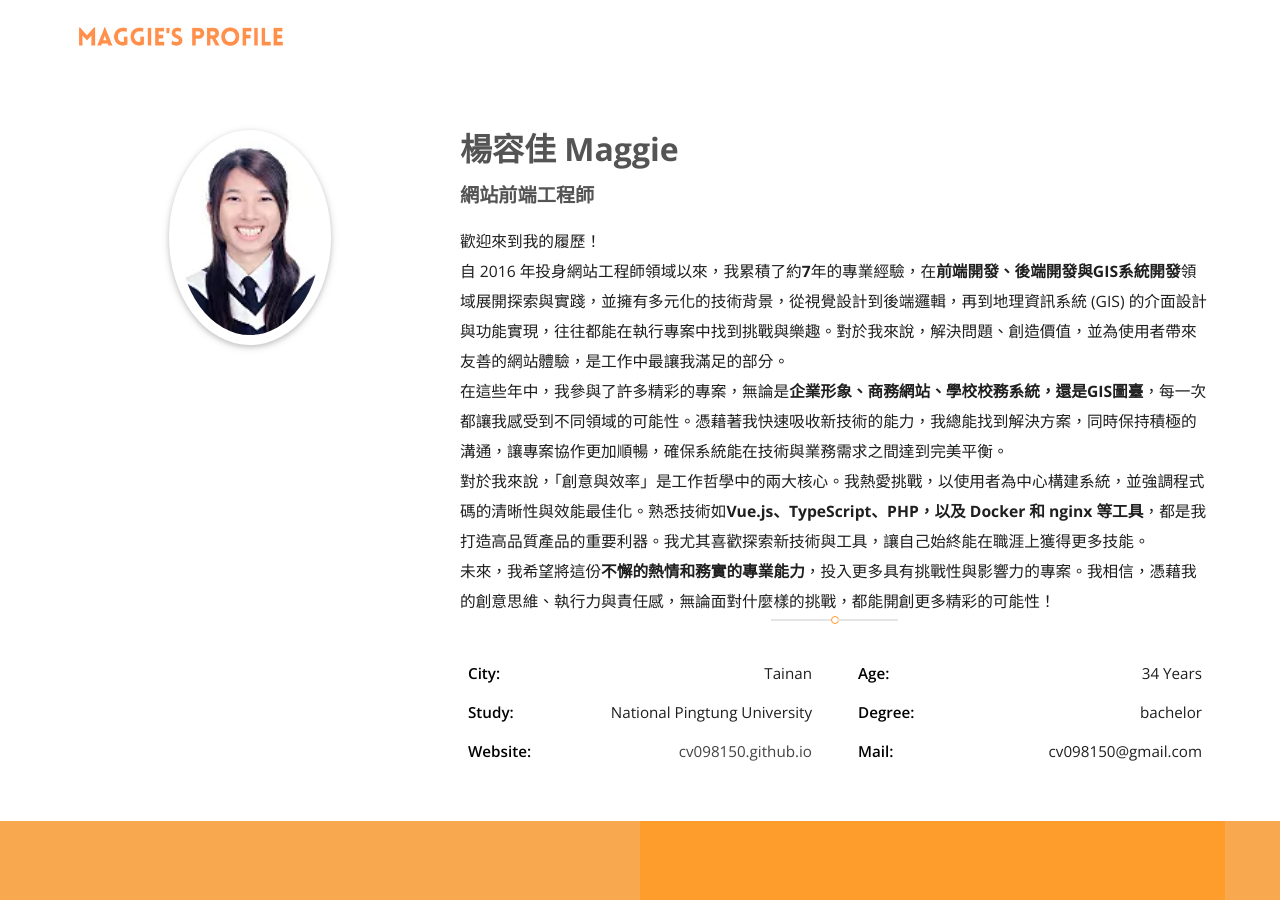
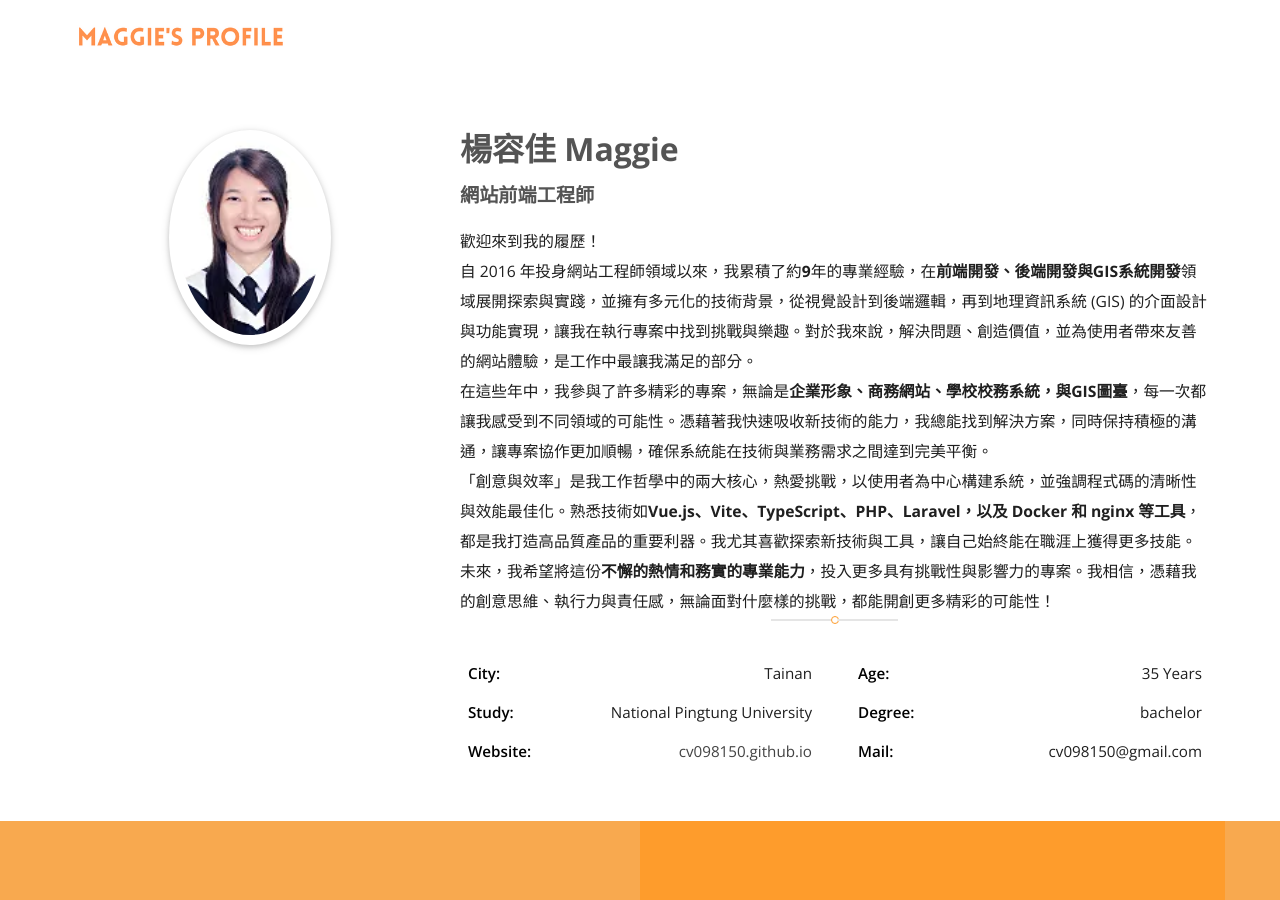
Before and after one commit to cv098150/cv098150.github.io, a Jekyll site: the page built from index.html, in a window 1280 px wide and 900 px high. Built offline with Jekyll 4.4.1, drawn with Linux system fonts in a browser that asks for light colours.

Commit message:
text - 修改自傳

```diff
--- a/index.html
+++ b/index.html
@@ -17,9 +17,9 @@ title: Home
                 <h6>網站前端工程師</h6>
                 <p>
                     歡迎來到我的履歷！<br>
-                    自 2016 年投身網站工程師領域以來，我累積了約<strong>7</strong>年的專業經驗，在<strong>前端開發、後端開發與GIS系統開發</strong>領域展開探索與實踐，並擁有多元化的技術背景，從視覺設計到後端邏輯，再到地理資訊系統 (GIS) 的介面設計與功能實現，往往都能在執行專案中找到挑戰與樂趣。對於我來說，解決問題、創造價值，並為使用者帶來友善的網站體驗，是工作中最讓我滿足的部分。<br>
-                    在這些年中，我參與了許多精彩的專案，無論是<strong>企業形象、商務網站、學校校務系統，還是GIS圖臺</strong>，每一次都讓我感受到不同領域的可能性。憑藉著我快速吸收新技術的能力，我總能找到解決方案，同時保持積極的溝通，讓專案協作更加順暢，確保系統能在技術與業務需求之間達到完美平衡。<br>
-                    對於我來說，「創意與效率」是工作哲學中的兩大核心。我熱愛挑戰，以使用者為中心構建系統，並強調程式碼的清晰性與效能最佳化。熟悉技術如<strong>Vue.js、TypeScript、PHP，以及 Docker 和 nginx 等工具</strong>，都是我打造高品質產品的重要利器。我尤其喜歡探索新技術與工具，讓自己始終能在職涯上獲得更多技能。<br>
+                    自 2016 年投身網站工程師領域以來，我累積了約<strong>9</strong>年的專業經驗，在<strong>前端開發、後端開發與GIS系統開發</strong>領域展開探索與實踐，並擁有多元化的技術背景，從視覺設計到後端邏輯，再到地理資訊系統 (GIS) 的介面設計與功能實現，讓我在執行專案中找到挑戰與樂趣。對於我來說，解決問題、創造價值，並為使用者帶來友善的網站體驗，是工作中最讓我滿足的部分。<br>
+                    在這些年中，我參與了許多精彩的專案，無論是<strong>企業形象、商務網站、學校校務系統，與GIS圖臺</strong>，每一次都讓我感受到不同領域的可能性。憑藉著我快速吸收新技術的能力，我總能找到解決方案，同時保持積極的溝通，讓專案協作更加順暢，確保系統能在技術與業務需求之間達到完美平衡。<br>
+                    「創意與效率」是我工作哲學中的兩大核心，熱愛挑戰，以使用者為中心構建系統，並強調程式碼的清晰性與效能最佳化。熟悉技術如<strong>Vue.js、Vite、TypeScript、PHP、Laravel，以及 Docker 和 nginx 等工具</strong>，都是我打造高品質產品的重要利器。我尤其喜歡探索新技術與工具，讓自己始終能在職涯上獲得更多技能。<br>
                     未來，我希望將這份<strong>不懈的熱情和務實的專業能力</strong>，投入更多具有挑戰性與影響力的專案。我相信，憑藉我的創意思維、執行力與責任感，無論面對什麼樣的挑戰，都能開創更多精彩的可能性！
                 </p>
                 <div class="heading-line"></div>
@@ -37,7 +37,7 @@ title: Home
                     <div class="col-md-6 col-12">
                         <div class="info-list">
                             <ul>
-                                <li><span>Age:</span>34 Years</li>
+                                <li><span>Age:</span>35 Years</li>
                                 <li><span>Degree:</span>bachelor</li>
                                 <li><span>Mail:</span>cv098150@gmail.com</li>
                             </ul>
```
